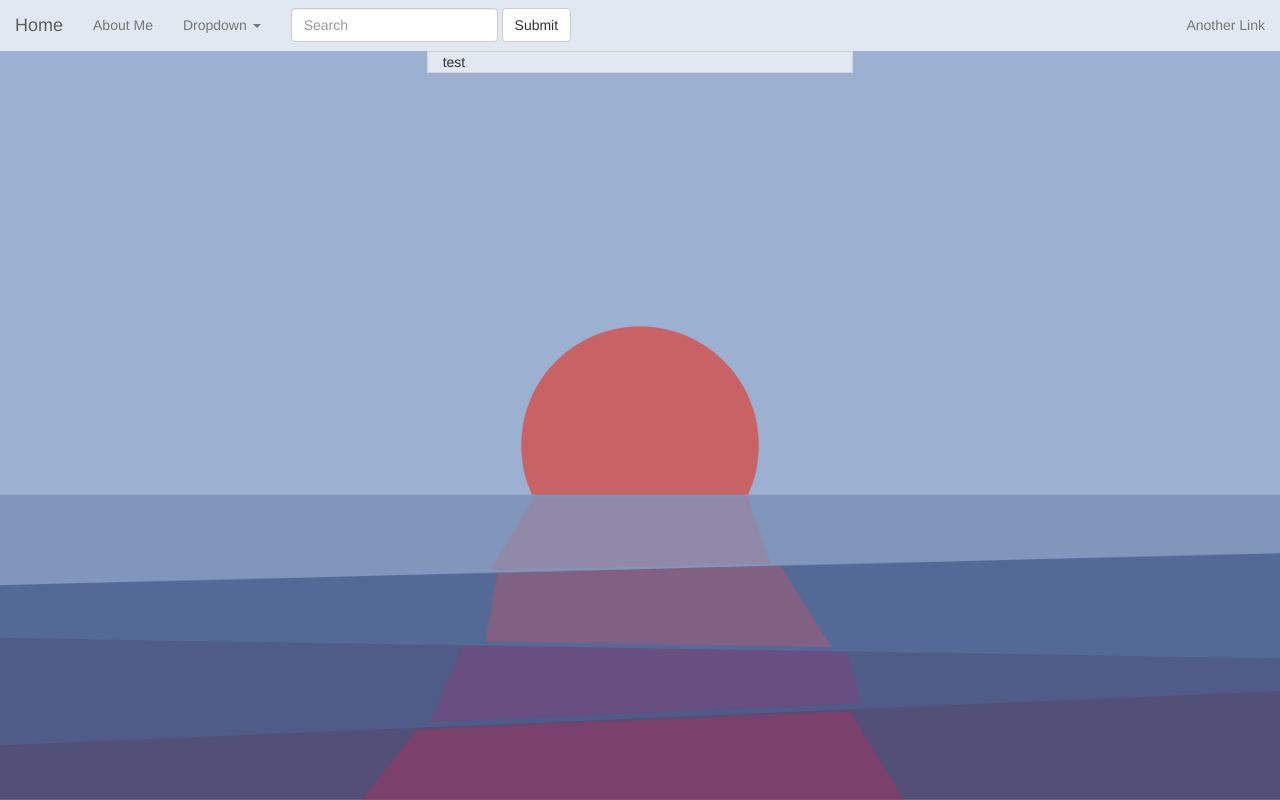
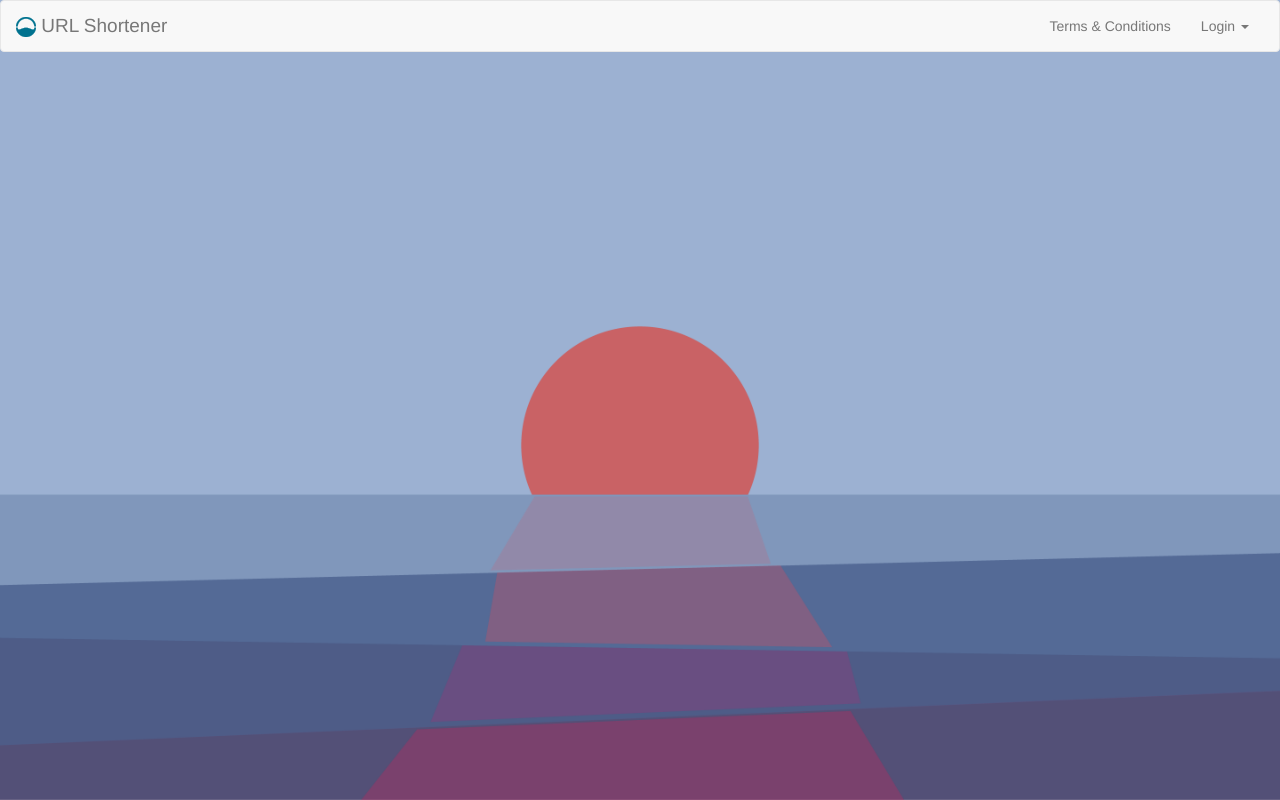
Before and after one commit to JoshElgar/JoshElgar.github.io, a plain HTML site: page index.html in a window 1280 px wide. Drawn offline with nearby package versions, Linux system fonts and the light colour scheme.

Commit message:
creating login dropdown

```diff
--- a/index.html
+++ b/index.html
@@ -19,54 +19,62 @@
 <body>
 
 
-    <nav class="navbar navbar-default navbar-static-top">
+    <nav class="navbar navbar-default">
         <div class="container-fluid">
-
             <!-- Brand and toggle get grouped for better mobile display -->
             <div class="navbar-header">
+
                 <button type="button" class="navbar-toggle collapsed" data-toggle="collapse" data-target="#bs-example-navbar-collapse-1" aria-expanded="false">
                     <span class="sr-only">Toggle navigation</span>
                     <span class="icon-bar"></span>
                     <span class="icon-bar"></span>
                     <span class="icon-bar"></span>
                 </button>
-                <a class="navbar-brand" href="#">Home</a>
+
+
+                <a class="navbar-brand" href="#">
+                    <img src="images/logo.png" id='logo'> URL Shortener
+                </a>
+
+
             </div>
 
             <!-- Collect the nav links, forms, and other content for toggling -->
             <div class="collapse navbar-collapse" id="bs-example-navbar-collapse-1">
 
-                <ul class="nav navbar-nav">
-                    <li><a href="#">About Me</a>
-                    </li>
+                <ul class="nav navbar-nav navbar-right">
+                    <li><a href="#">Terms & Conditions</a></li>
                     <li class="dropdown">
-                        <a href="#" class="dropdown-toggle" data-toggle="dropdown" role="button" aria-haspopup="true" aria-expanded="false">Dropdown <span class="caret"></span></a>
+                        <a href="#" class="dropdown-toggle" data-toggle="dropdown" role="button" aria-haspopup="true" aria-expanded="false">Login <span class="caret"></span></a>
                         <ul class="dropdown-menu">
-                            <li><a href="https://en.wikipedia.org/wiki/Main_Page">Wikipedia</a>
-                            </li>
+
+                            <form method='post'>
+
+                                <div class="form-group">
+                                    <div>
+                                        <label for="usernameInput">Username</label>
+                                        <input type="text" class="form-control" id="usernameInput" placeholder="Username">
+                                    </div>
+                                </div>
+                                <div class="form-group">
+                                    <div>
+                                        <label for="passwordInput">Password</label>
+                                        <input type="password" class="form-control" id="passwordInput" placeholder="Password">
+                                    </div>
+                                </div>
+
+                                <button type="submit" class="btn btn-success btn-block">Submit</button>
+
+                            </form>
+
                             <li role="separator" class="divider"></li>
-                            <li><a href="http://www.google.co.uk">Google</a>
-                            </li>
-                            <li role="separator" class="divider"></li>
-                            <li><a href="http://www.youtube.com">YouTube</a>
-                            </li>
+                            <div>
+                                <a href="#" class="btn btn-primary btn-block">Register</a>
+                            </div>
+
                         </ul>
                     </li>
                 </ul>
-
-                <form class="navbar-form navbar-left" role="search">
-                    <div class="form-group">
-                        <input type="text" class="form-control" placeholder="Search">
-                    </div>
-                    <button type="submit" class="btn btn-default">Submit</button>
-                </form>
-
-                <ul class="nav navbar-nav navbar-right">
-                    <li><a href="#">Another Link</a>
-                    </li>
-                </ul>
-
-
             </div>
             <!-- /.navbar-collapse -->
         </div>
@@ -74,15 +82,6 @@
     </nav>
 
 
-    <div class="container-fluid">
-        <div class="row">
-            <div class="col-md-4 col-md-offset-4 bordered">
-                test
-            </div>
-
-        </div>
-    </div>
-
 
 
 </body>
--- a/styles.css
+++ b/styles.css
@@ -1,17 +1,33 @@
 body {
-background: url(bg.png) no-repeat center center fixed;
+
+background: url(images/bg.png) no-repeat center center fixed;
 -webkit-background-size: cover;
 -moz-background-size: cover;
 -o-background-size: cover;
 background-size: cover;
-}
 
-.navbar {
-	background-color: rgba(255, 255, 255, 0.7);
-	margin-bottom: 0px;
 }
 
 .bordered {
-	border:0.5px solid #d3d3d3;
-	background-color: rgba(255, 255, 255, 0.7);
+    border:0.5px solid black;
 }
+
+.translucent {
+    background-color: rgba(255, 255, 255, 0.7);
+}
+
+#logo {
+    height: 20px;
+    display: inline-block;
+}
+
+.navbar-brand {
+    width: 200px;
+    font-size: 19px;
+}
+
+
+.dropdown-menu {
+    min-width: 320px;
+    padding: 10px 20px;
+}
```
Also changed, not shown: Images/bg.png (renamed from bg.png), Images/logo.png (added).
